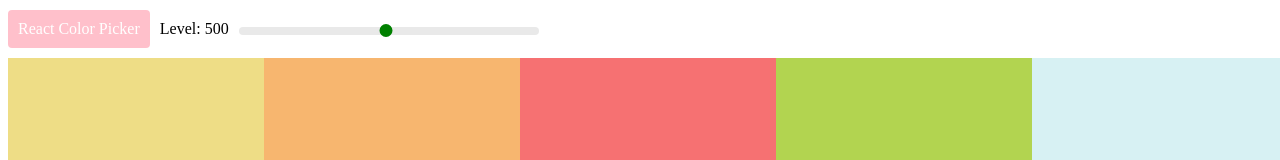
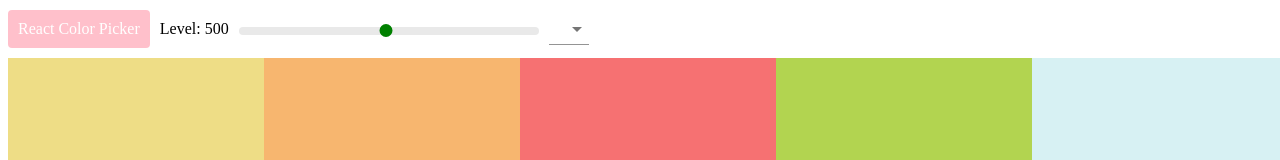
Before and after one commit to chihirot0109/react-massive-color-picker, a React (Create React App) app: page / in a window 1280 px wide. Shown: the top 160 px of the page. Built offline with nearby package versions, Linux system fonts and the light colour scheme.

Commit message:
Added select and change the format state

```diff
--- a/package.json
+++ b/package.json
@@ -3,6 +3,7 @@
   "version": "0.1.0",
   "private": true,
   "dependencies": {
+    "@material-ui/core": "^4.11.0",
     "bootstrap": "^4.5.0",
     "chroma-js": "^2.1.0",
     "cra-template": "1.0.3",
--- a/src/component/ColorBox.js
+++ b/src/component/ColorBox.js
@@ -16,7 +16,8 @@ class ColorBox extends Component {
   }
 
   render() {
-    const color  = this.props.color.hex;
+    const format = this.props.format;
+    const color  = this.props.color[format];
     const { copied } = this.state;
     const style = {
       backgroundColor: color
--- a/src/component/NavBar.js
+++ b/src/component/NavBar.js
@@ -1,20 +1,39 @@
 import React, {Component} from 'react';
 import Slider from 'rc-slider';
+import MenuItem from '@material-ui/core/MenuItem';
+import Select from '@material-ui/core/Select';
 import 'rc-slider/assets/index.css';
 import '../css/NavBar.css'
 
+
 class NavBar extends Component {
+  constructor(props){
+    super(props)
+    this.state = {format: "hex" }
+    this.handleChange = this.handleChange.bind(this);
+  }
+
+  handleChange(evt){
+    this.setState({ format: evt.target.value });
+    this.props.handleChange(evt.target.value);
+  }
+
   render() {
     return(
       <header className="NavBar">
         <div className="slider-container">
             <div className="logo">
-                <a href="#">React Color Picker</a>
+              <a href="#">React Color Picker</a>
             </div>
             <span>Level: {this.props.level}</span>
             <div className="slider">
-            <Slider defaultValue={this.props.level} min={100} max={900} step={100} onAfterChange={this.props.changeLevel}/>
+              <Slider defaultValue={this.props.level} min={100} max={900} step={100} onAfterChange={this.props.changeLevel}/>
             </div>
+            <Select onChange={this.handleChange}>
+              <MenuItem value="hex">hex</MenuItem>
+              <MenuItem value="rgb">rgb</MenuItem>
+              <MenuItem value='rgba'>rgba</MenuItem>
+            </Select>
         </div>
       </header>
     );
--- a/src/component/Palette.js
+++ b/src/component/Palette.js
@@ -6,8 +6,13 @@ import '../css/Palette.css'
 class Palette extends Component {
   constructor(props){
     super(props);
-    this.state = { level: 500 }
+    this.state = { level: 500, format: 'hex' }
     this.changeLevel = this.changeLevel.bind(this);
+    this.handleChange = this.handleChange.bind(this);
+  }
+
+  handleChange(val){
+    this.setState({format: val})
   }
 
   changeLevel(level) {
@@ -15,12 +20,13 @@ class Palette extends Component {
   }
 
   render() {
-      let colors = this.props.palette.colors[this.state.level];
+      const { level, format } = this.state;
+      const colors = this.props.palette.colors[level];
     return(
       <div className="Palette">
-        <NavBar level={this.state.level}  changeLevel={this.changeLevel}/>
+        <NavBar level={this.state.level}  changeLevel={this.changeLevel} handleChange={this.handleChange}/>
         <div className="Palette-colors">
-          {colors.map(color => <ColorBox color={color} />)}
+          {colors.map(color => <ColorBox color={color} format={format} />)}
         </div>
       </div>
     );
```
Also changed, not shown: 1 other file (tests, documents, lock files or other folders).
